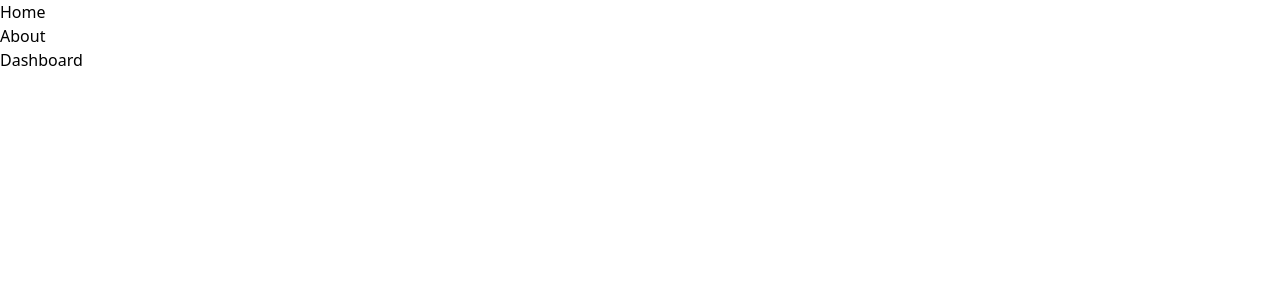
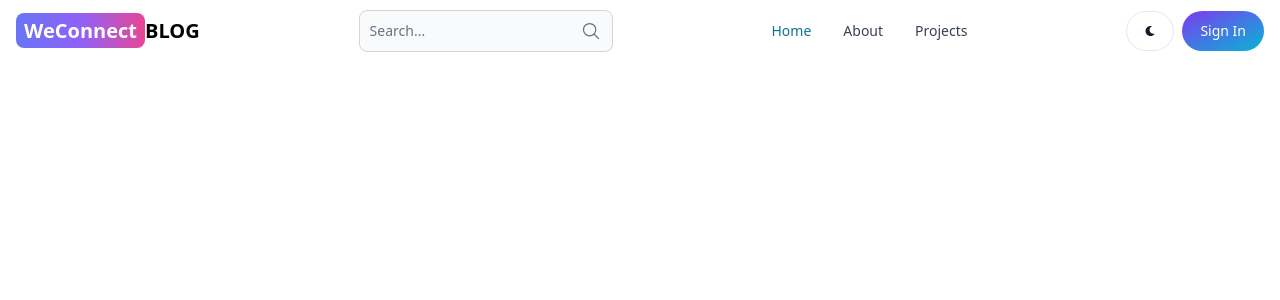
Before and after one commit to Anand3074/BLOG_APP, a React (Vite) app in the folder App_Blog/: page / in a window 1280 px wide. Shown: the top 300 px of the page. Built offline with nearby package versions, Linux system fonts and the light colour scheme.

Commit message:
created header page

```diff
--- a/App_Blog/package.json
+++ b/App_Blog/package.json
@@ -13,6 +13,7 @@
     "flowbite-react": "^0.7.2",
     "react": "^18.2.0",
     "react-dom": "^18.2.0",
+    "react-icons": "^5.0.1",
     "react-router-dom": "^6.22.2"
   },
   "devDependencies": {
--- a/App_Blog/src/App.jsx
+++ b/App_Blog/src/App.jsx
@@ -9,7 +9,7 @@
         <Routes>
         <Route path='/' element={<Home/>}/>
         <Route path='/About' element={<About/>}/>
-        <Route path='/Dashboard' element={<Dashboard/>}/>
+        <Route path='/Projects' element={<Dashboard/>}/>
         </Routes>
    </BrowserRouter>
   )
--- a/App_Blog/src/pages/Home.jsx
+++ b/App_Blog/src/pages/Home.jsx
@@ -1,11 +1,21 @@
 import React from 'react'
-import { Link } from 'react-router-dom'
+import { Link, useLocation } from 'react-router-dom'
+import { Button , Navbar, TextInput} from 'flowbite-react';
+import { IoSearchOutline } from "react-icons/io5";
+import { FaMoon } from "react-icons/fa";
 
 const Home = () => {
+    const path = useLocation().pathname;
   return (
     <div>
-        <ul>
-            <Link>
+        <Navbar className='bordr-b-2' >
+            <Link to='/' className='self-center whitesapce-nowrap
+             text-sm sm:text-xl font-semibold dark:text-white'>
+                <span className='px-2 py-1 bg-gradient-to-r from-indigo-500
+                via-purple-500 to-pink-500 rounded-lg text-white'>WeConnect</span>
+            BLOG
+            </Link >
+            {/* <Link>
                 <li>Home</li>
             </Link >
             <Link to='/About'>
@@ -13,8 +23,51 @@
             </Link>
                 <Link to='/Dashboard'>
                 <li>Dashboard</li>
-            </Link>
-        </ul>
+            </Link> */}
+            <form>
+                <TextInput
+                type='text'
+                placeholder='Search...'
+                rightIcon={IoSearchOutline}
+                className='hidden lg:inline'
+                />
+            </form>
+            <div className='flex gap-2 md:order-2'>
+                <Button className='w-12 h-10 lg:hidden ' color='gray' pill>
+                    <IoSearchOutline/>
+                </Button>
+                <Button className='w-12 h-10 hidden sm:inline' color='gray' pill>
+                    <FaMoon/>
+                </Button>
+                <Link to='/sign-in'>
+                    <Button gradientDuoTone='purpleToBlue' pill>
+                        Sign In
+                    </Button>
+                </Link>
+                <Navbar.Toggle/>
+            </div>
+
+            <Navbar.Collapse>
+            <Navbar.Link active={path === "/"} as={'div'} >
+                    <Link to='/'>
+                        Home
+                    </Link>
+            </Navbar.Link>
+
+            <Navbar.Link active={path === "/About"} as={'div'} >
+                    <Link to='/About'>
+                        About
+                    </Link>
+            </Navbar.Link>
+            <Navbar.Link active={path === "/Projects"} as={'div'} >
+                    <Link to='/Projects'>
+                        Projects
+                    </Link>
+            </Navbar.Link>
+            </Navbar.Collapse>
+
+
+        </Navbar >
     </div>
   )
 }
```
Also changed, not shown: 1 other file (tests, documents, lock files or other folders).
